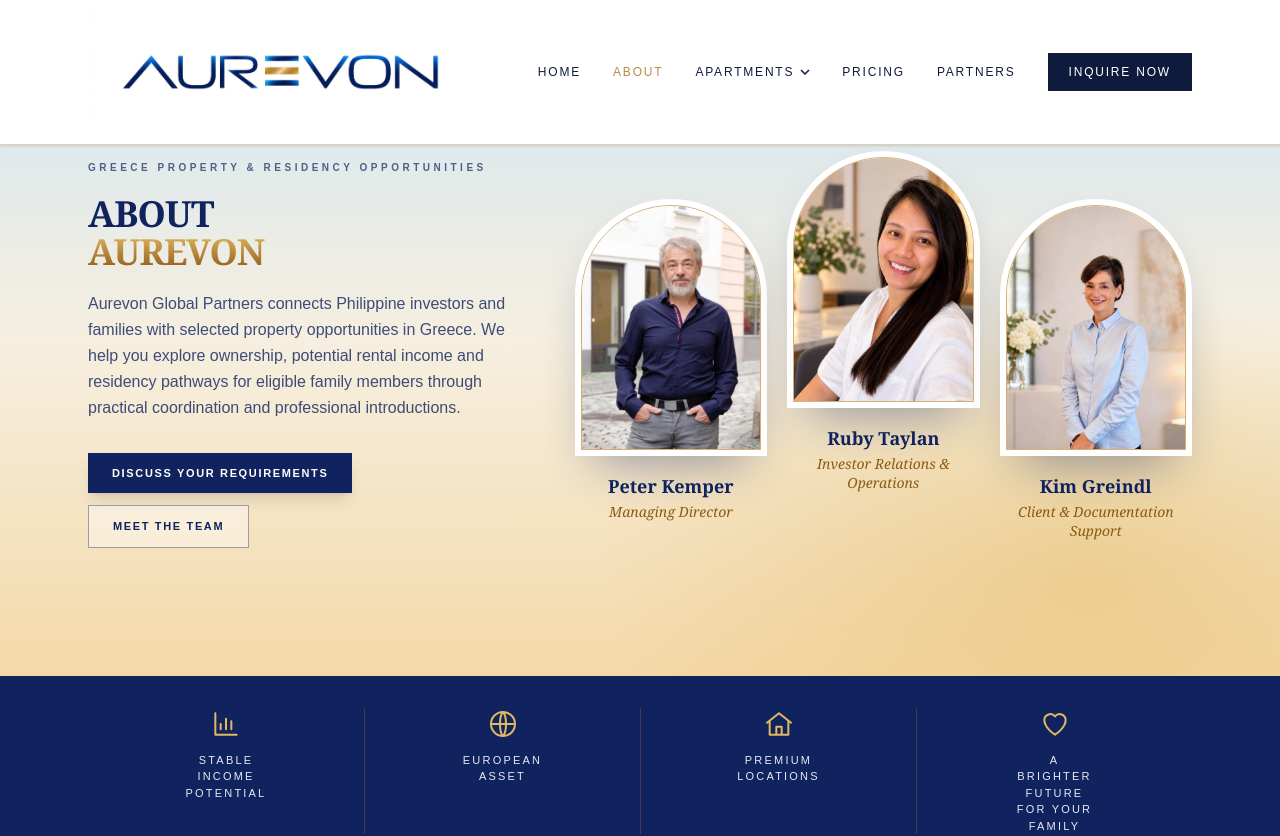
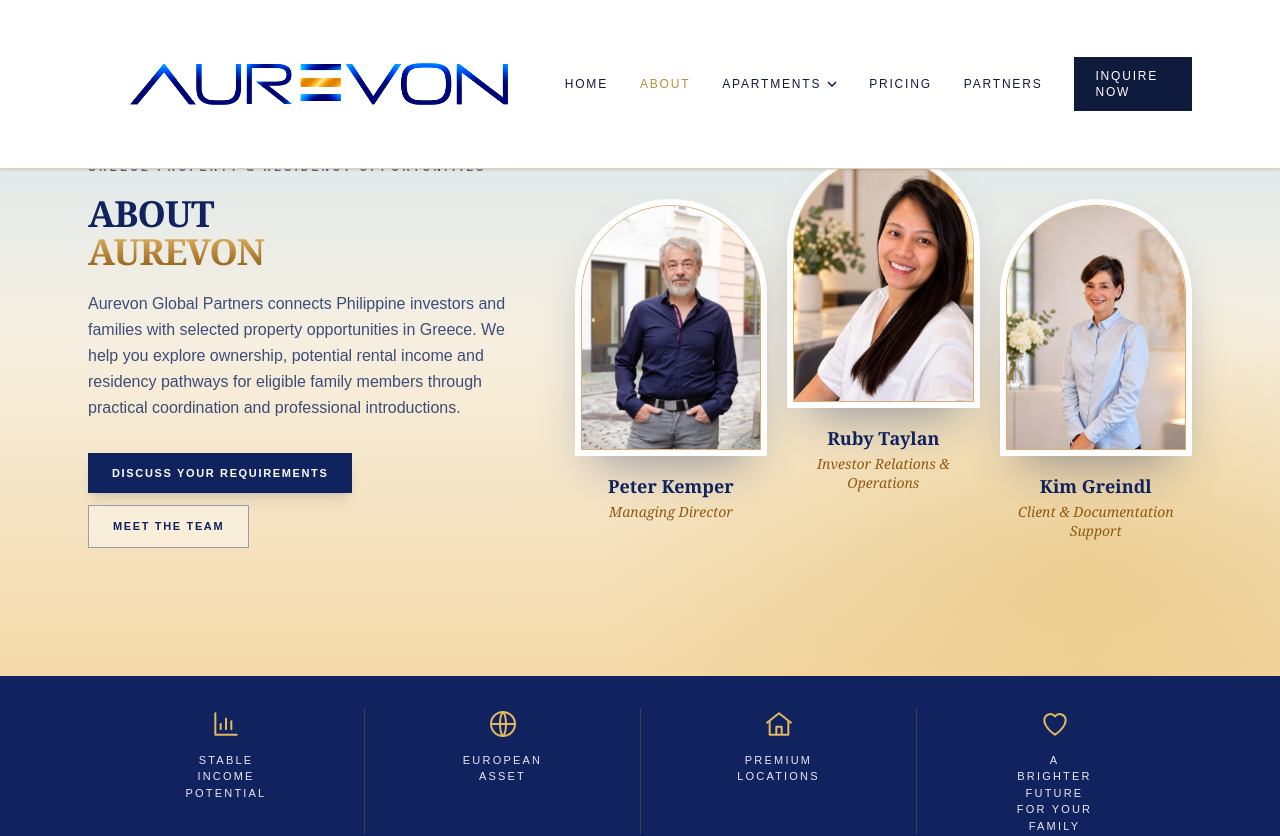
Before and after one commit to TechBertings/aurevon, a Next.js app: page /about in a window 1280 px wide. Shown: the top 836 px of the page. Built offline with nearby package versions, Linux system fonts and the light colour scheme.

Commit message:
update for logo again

```diff
--- a/app/about/page.tsx
+++ b/app/about/page.tsx
@@ -318,11 +318,11 @@ const team = [
     title: "Architect & Business Leader",
     bio: [
       "An established architect based in Passau, Germany, Peter Kemper brings more than a decade of experience in architecture, property development, and business management.",
-      "As the founder of an architectural business serving the Passau region for over 10 years, he contributes valuable expertise in property evaluation, design, development, and strategic planning.",
+      "As the founder of an architectural business serving the Passau region for over 20 years, he contributes valuable expertise in property evaluation, design, development, and strategic planning.",
       "At AUREVON Global Partners, Peter leads the company’s strategic direction, international partnerships, and business development, combining his architectural background with a long-term vision for international property opportunities.",
     ],
     points: [
-      { icon: "home" as const, t: "10+ years in architecture" },
+      { icon: "home" as const, t: "20+ years in architecture" },
       { icon: "eye" as const, t: "Property evaluation & development" },
       { icon: "handshake" as const, t: "Strategy & partnerships" },
     ],
--- a/app/components/footer.tsx
+++ b/app/components/footer.tsx
@@ -271,7 +271,7 @@ export default function Footer() {
   alt="Aurevon Global Partners"
   width={800}
   height={240}
-    className="h-40 w-auto md:h-60"
+  className="h-40 w-auto contrast-125 saturate-150 drop-shadow-[0_0_0.5px_rgba(15,27,61,0.9)] md:h-60"
 />
 </Tilt3D>
         </Reveal3D>
--- a/app/components/navbar.tsx
+++ b/app/components/navbar.tsx
@@ -326,15 +326,15 @@ export default function Navbar() {
       className="fixed inset-x-0 top-0 z-30 border-b border-(--gold)/40 bg-white shadow-sm"
     >
       {/* three columns: links | centred logo | links + button */}
-      <nav className="mx-auto flex max-w-6xl items-center justify-between gap-4 px-6 py-2">
-    <Link href="/" className="block" onClick={closeAll}>
+    <nav className="mx-auto flex max-w-6xl items-center justify-between gap-4 px-6 py-1">
+<Link href="/" className="block" onClick={closeAll}>
   <Image
     src="/images/aurevon-logo.jpg"
     alt="Aurevon Global Partners"
     width={400}
     height={120}
     priority
-    className="h-24 w-auto md:h-32"
+    className="h-28 w-auto contrast-125 saturate-150 md:h-40"
   />
 </Link>
 
@@ -379,9 +379,11 @@ export default function Navbar() {
         </div>
       </nav>
 
-      {/* Mobile panel */}
+
+         {/* Mobile panel */}
       {menuOpen && (
-<div className="max-h-[calc(100vh-7rem)] overflow-y-auto border-t border-(--gold)/30 bg-white md:hidden">          <ul className="mx-auto max-w-6xl px-6 py-4">
+        <div className="max-h-[calc(100vh-9rem)] overflow-y-auto border-t border-(--gold)/30 bg-white md:hidden">
+          <ul className="mx-auto max-w-6xl px-6 py-4">
             {mobileLinks.map((l) => (
               <li
                 key={l.href}
```
Lines whose indentation alone changed are shown as unchanged.
